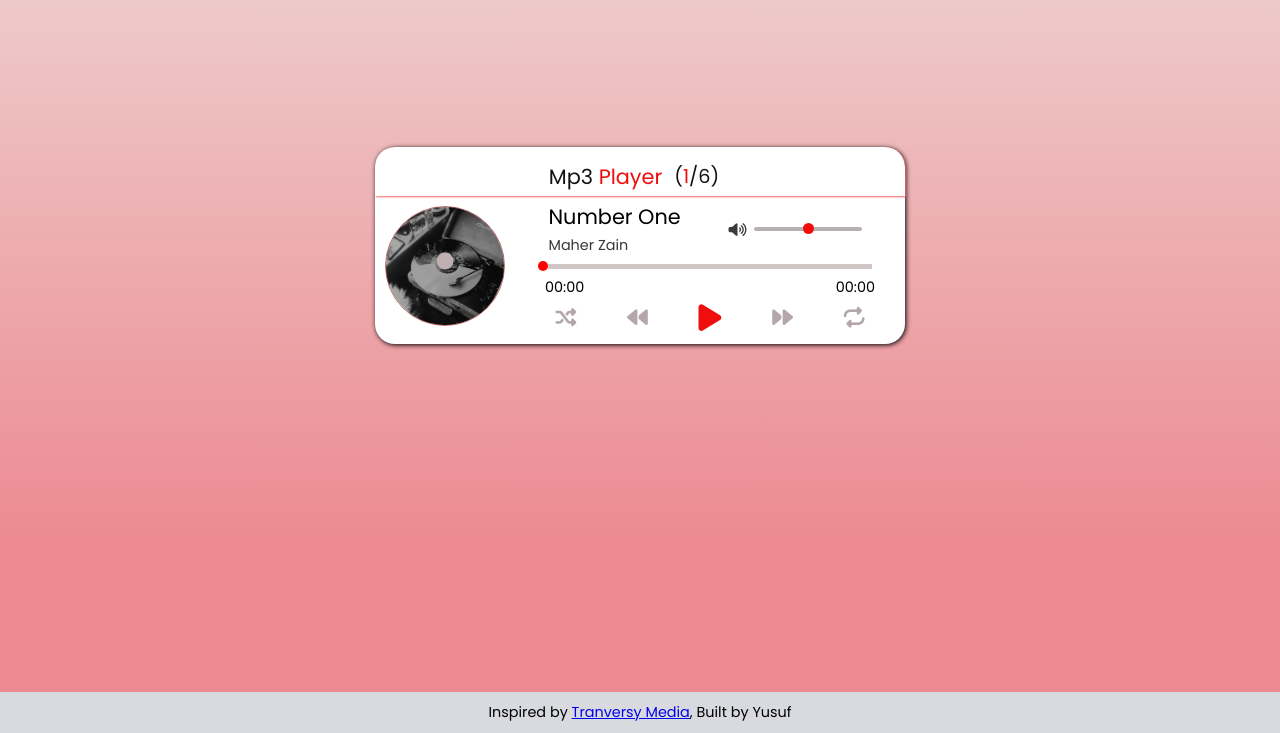
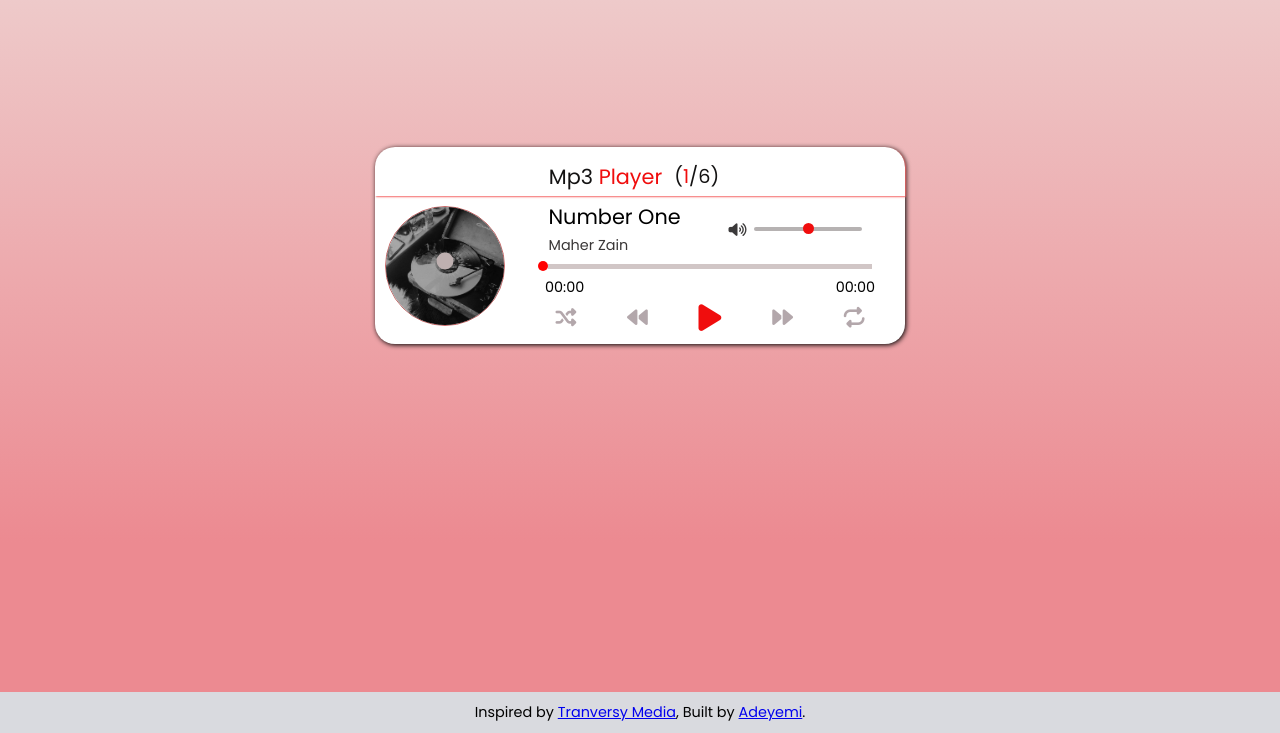
Before and after one commit to Yurex12/audio-player, a plain HTML site: page index.html in a window 1280 px wide. Shown: the part 67-800 px from the top of the page. Drawn offline with Linux system fonts and the light colour scheme.

Commit message:
Update index.html

```diff
--- a/index.html
+++ b/index.html
@@ -91,6 +91,6 @@
     </div>
 
     <footer>
-        <p>Inspired by <a href="https://youtu.be/QTHRWGn_sJw">Tranversy Media</a>, Built by Yusuf</p>
+        <p>Inspired by <a href="https://youtu.be/QTHRWGn_sJw">Tranversy Media</a>, Built by <a href="https://www.twitter.com/ekungomiadeyemi">Adeyemi</a>.</p>
     </footer>
 </html>
```
